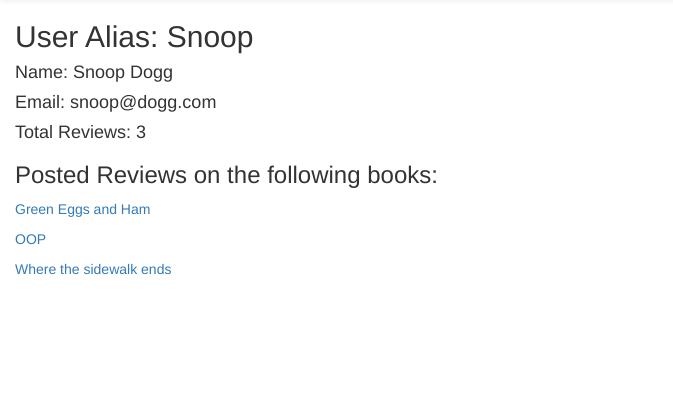
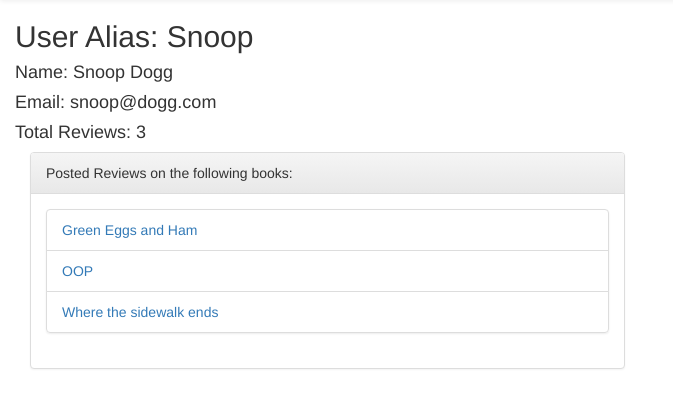
Before and after one commit to probinson2015/Book-Reviews, a CodeIgniter app: page /index.php/users/get_user/1 in a window 1280 px wide. Shown: the part 50-458 px from the top of the page, without its empty margins (0-673 px from the left). Run offline with CodeIgniter, Linux system fonts and the light colour scheme; data comes from the database, SQL or seed files in the repository; some libraries are stand-ins or nearby versions.

Commit message:
working on users page.

```diff
--- a/application/views/users.php
+++ b/application/views/users.php
@@ -31,17 +31,24 @@
 			<h4> Email: <?= $user['email']; ?></h4>
 			<h4> Total Reviews: <?= count($reviews); ?></h4>
 
-
-			<h3> Posted Reviews on the following books: </h3>
-			<div class="reviews">
+			<div class="col-xs-6">
+				<div class="panel panel-default">
+					<div class="panel-heading">
+						Posted Reviews on the following books:
+					</div>
+					<div class="panel-body">
+						<ul class="list-group">
 							<?php foreach ($reviews as $review)
 							{
-					echo "<p>"; ?>
+								echo "<li class='list-group-item'>"; ?>
 											<a href="/books/book_by_id/<?=$review['book_id']; ?>" > <?=$review['title']; ?> </a>
 											<?php
-					echo "</p>";
+								echo "</li>";
 							}
 							?>
+						</ul>
+					</div>
+				</div>
 			</div>
 		</div>
 	</body>
```
Lines whose indentation alone changed are shown as unchanged.
